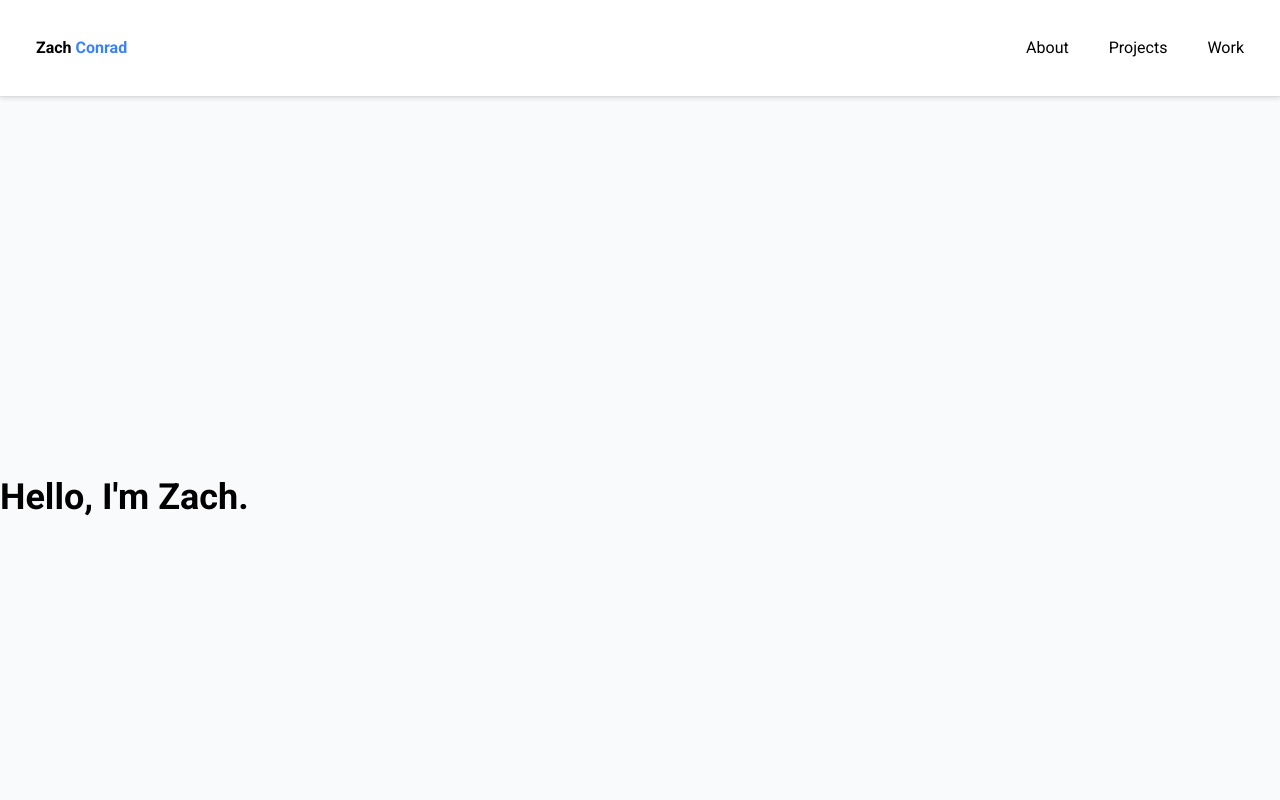
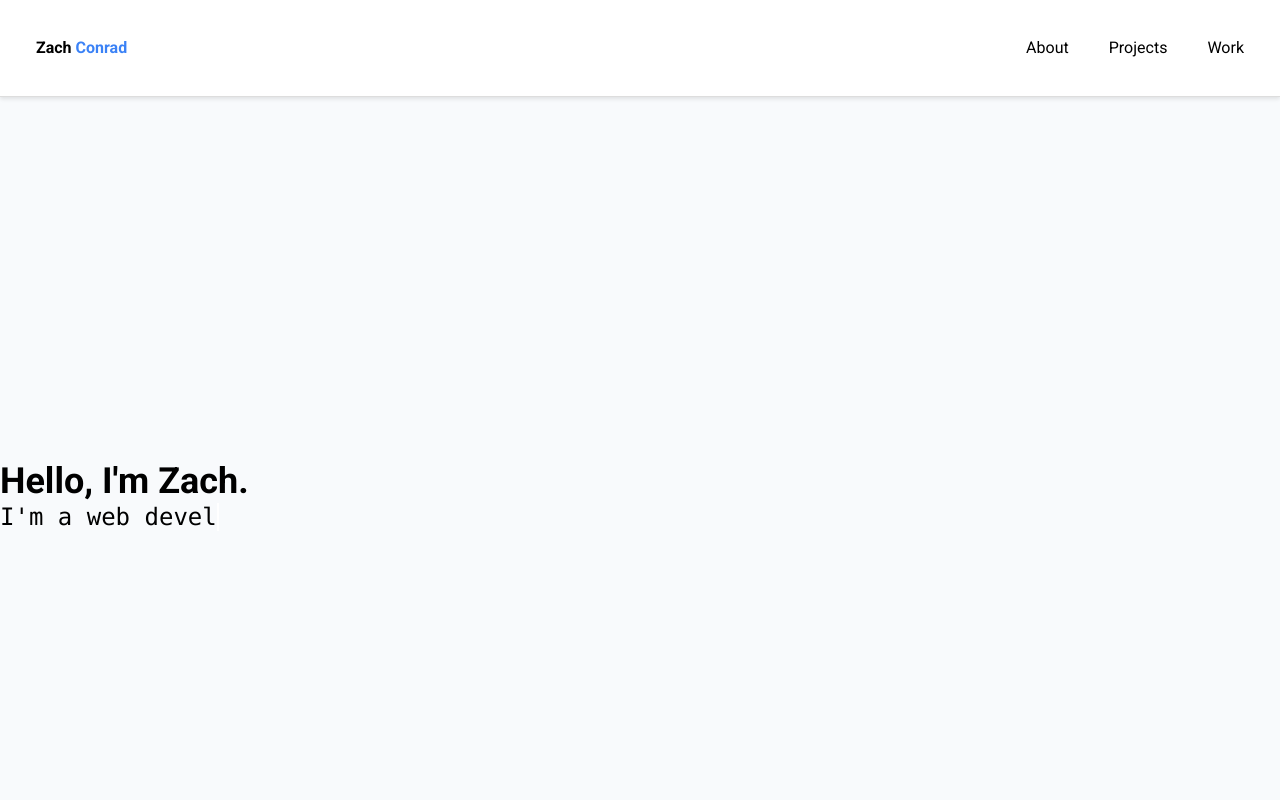
Before and after one commit to zach-conrad/portfolio, a SvelteKit app: page / in a window 1280 px wide. Shown: the top 800 px of the page. Built offline with nearby package versions, Linux system fonts and the light colour scheme.

Commit message:
Added a sub-text to the hero section

```diff
--- a/src/routes/+page.svelte
+++ b/src/routes/+page.svelte
@@ -2,13 +2,19 @@
 	import Header from './components/header.svelte';
 	import Footer from './components/footer.svelte';
 	import { fade } from 'svelte/transition';
+
+	import TypingAnimation from './components/TypingAnimation.svelte';
+	let texts = ['web developer.', 'student.', 'software developer.'];
 </script>
 
 <Header />
 
 <main>
 	<div class="hero-section h-screen w-screen flex bg-slate-50 items-center font-roboto" id="about">
-		<h1 class="text-4xl font-bold text-left">Hello, I'm Zach.</h1>
+		<div class="container mx-auto">
+			<h1 class="text-4xl font-bold">Hello, I'm Zach.</h1>
+			<p class="font-mono text-2xl">I'm a <TypingAnimation {texts} /></p>
+		</div>
 	</div>
 	<div id="projects"></div>
 	<p>Projects</p>
--- /dev/null
+++ b/src/routes/components/TypingAnimation.svelte
@@ -0,0 +1,62 @@
+<script>
+	import { onMount } from 'svelte';
+
+	export let texts = ["I'm a web developer.", "I'm a student.", "I'm a software developer."];
+
+	let displayText = '';
+	let index = 0;
+	let textIndex = 0;
+
+	const typingSpeed = 200;
+	const pauseBetweenTexts = 2000;
+	const deleteSpeed = 50;
+
+	function typeWriter() {
+		let currentText = texts[textIndex];
+
+		if (index < currentText.length) {
+			displayText += currentText.charAt(index);
+			index++;
+			setTimeout(typeWriter, typingSpeed);
+		} else {
+			setTimeout(() => deleteText(), pauseBetweenTexts);
+		}
+	}
+
+	function deleteText() {
+		if (index > 0) {
+			displayText = displayText.slice(0, -1);
+			index--;
+			setTimeout(deleteText, deleteSpeed);
+		} else {
+			textIndex = (textIndex + 1) % texts.length;
+			setTimeout(typeWriter, typingSpeed);
+		}
+	}
+
+	onMount(() => {
+		typeWriter();
+	});
+</script>
+
+<div class="text-2xl font-mono inline-block">
+	{displayText}
+	<span class="border-r-2 border-white animate-typing-cursor"></span>
+</div>
+
+<style>
+	@keyframes blink {
+		0%,
+		50% {
+			opacity: 1;
+		}
+		50%,
+		100% {
+			opacity: 0;
+		}
+	}
+
+	.animate-typing-cursor {
+		animation: blink 1s steps(1) infinite;
+	}
+</style>
```
